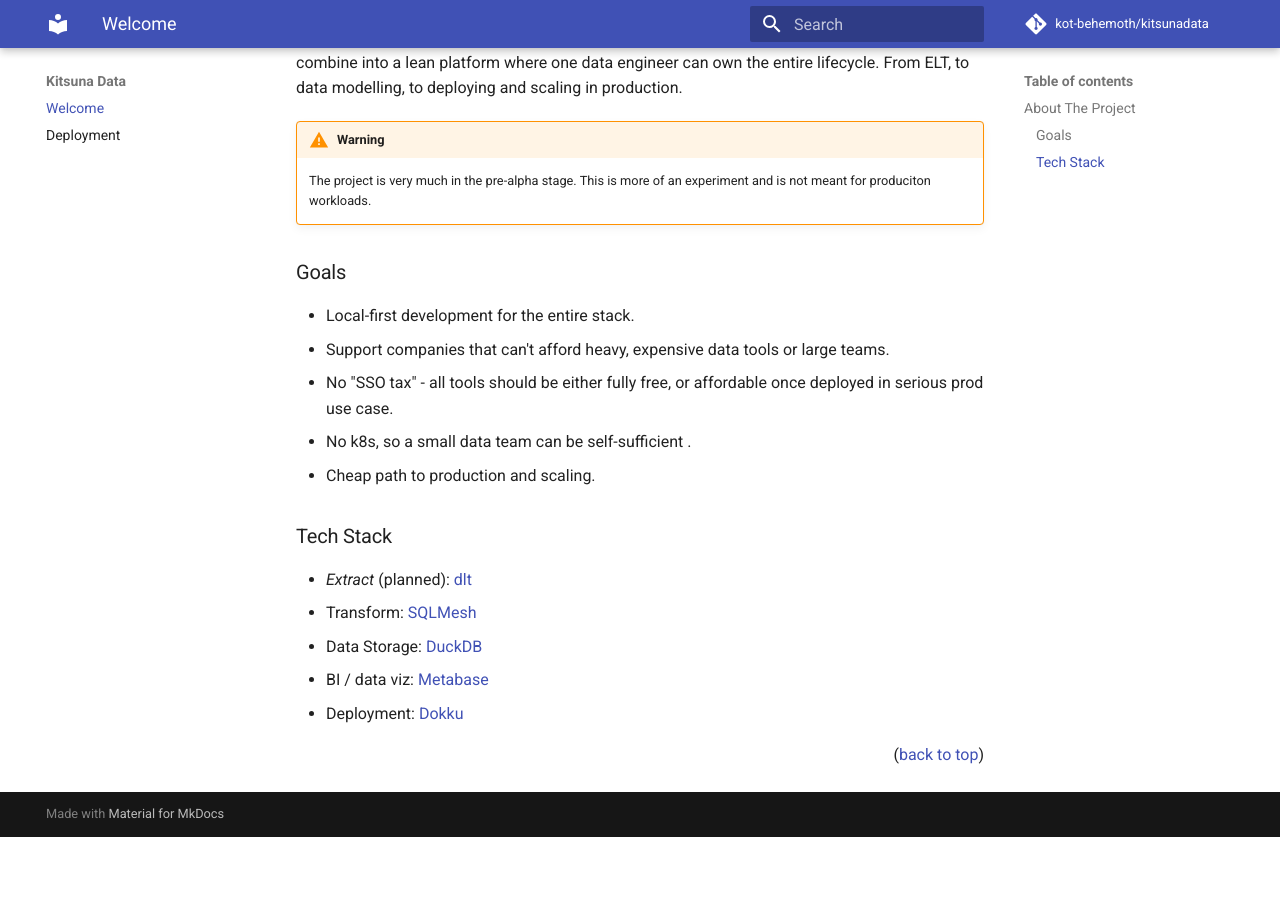
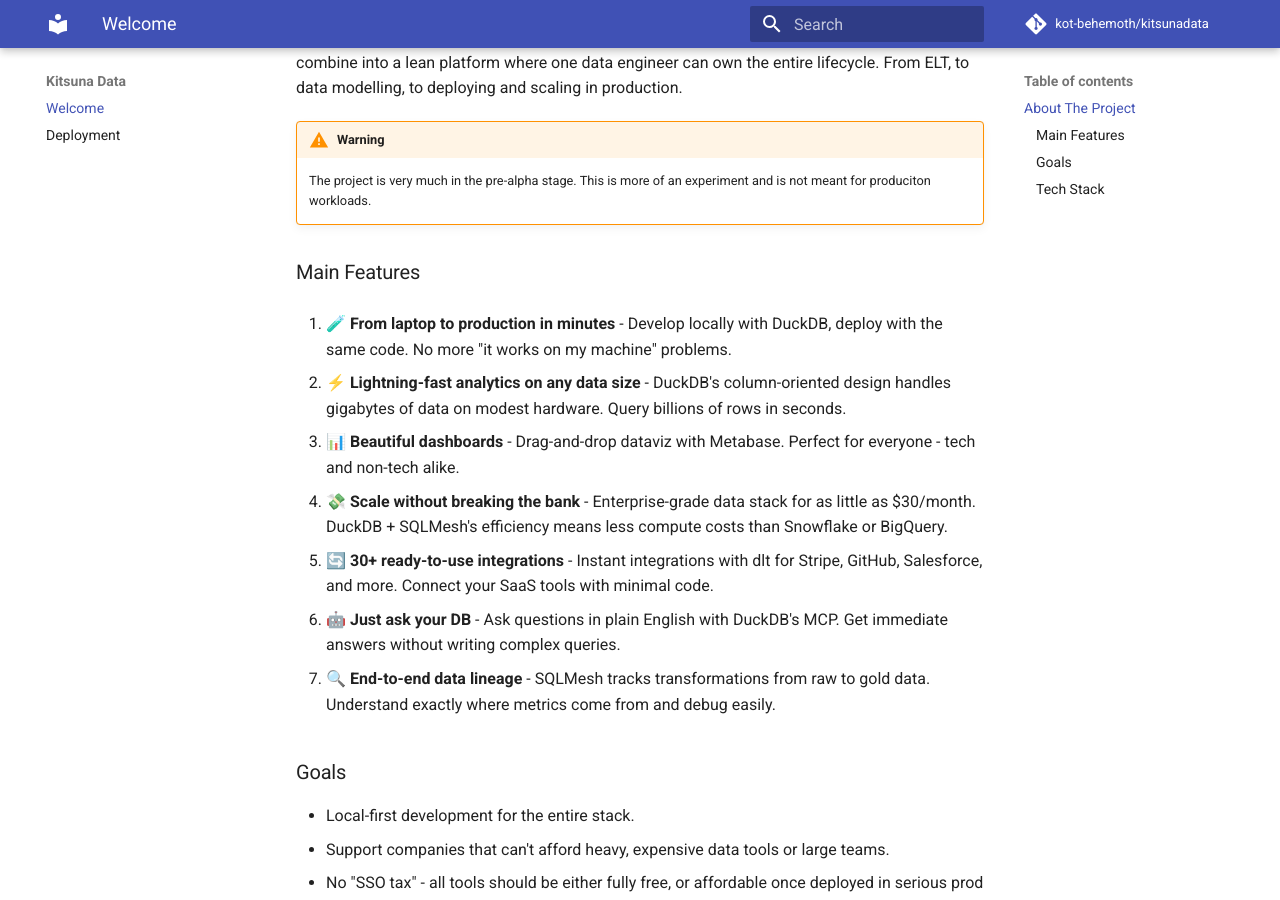
Before and after one commit to kot-behemoth/kitsunadata-docs, an MkDocs documentation site: the page built from docs/index.md, in a window 1280 px wide and 900 px high, scrolled down 325 px. Built offline with MkDocs 1.6.1 and Material for MkDocs 9.7.7, drawn with Linux system fonts in a browser that asks for light colours; comment, search, counter and statistics services are not loaded; before the commit the page ends 1162 px from its top, so only the background shows below that.

Commit message:
Add features section

```diff
--- a/docs/index.md
+++ b/docs/index.md
@@ -14,6 +14,22 @@ This project is an attempt to stitch together a set of solid and reliable open-s
 !!! warning
 
     The project is very much in the pre-alpha stage. This is more of an experiment and is not meant for produciton workloads.
+
+### Main Features
+
+1. **🧪 From laptop to production in minutes** - Develop locally with DuckDB, deploy with the same code. No more "it works on my machine" problems.
+
+1. **⚡ Lightning-fast analytics on any data size** - DuckDB's column-oriented design handles gigabytes of data on modest hardware. Query billions of rows in seconds.
+
+1. **📊 Beautiful dashboards** - Drag-and-drop dataviz with Metabase. Perfect for everyone - tech and non-tech alike.
+
+1. **💸 Scale without breaking the bank** - Enterprise-grade data stack for as little as $30/month. DuckDB + SQLMesh's efficiency means less compute costs than Snowflake or BigQuery.
+
+1. **🔄 30+ ready-to-use integrations** - Instant integrations with dlt for Stripe, GitHub, Salesforce, and more. Connect your SaaS tools with minimal code.
+
+1. **🤖 Just ask your DB** - Ask questions in plain English with DuckDB's MCP. Get immediate answers without writing complex queries.
+
+1. **🔍 End-to-end data lineage** - SQLMesh tracks transformations from raw to gold data. Understand exactly where metrics come from and debug easily.
 
 ### Goals
 
```
